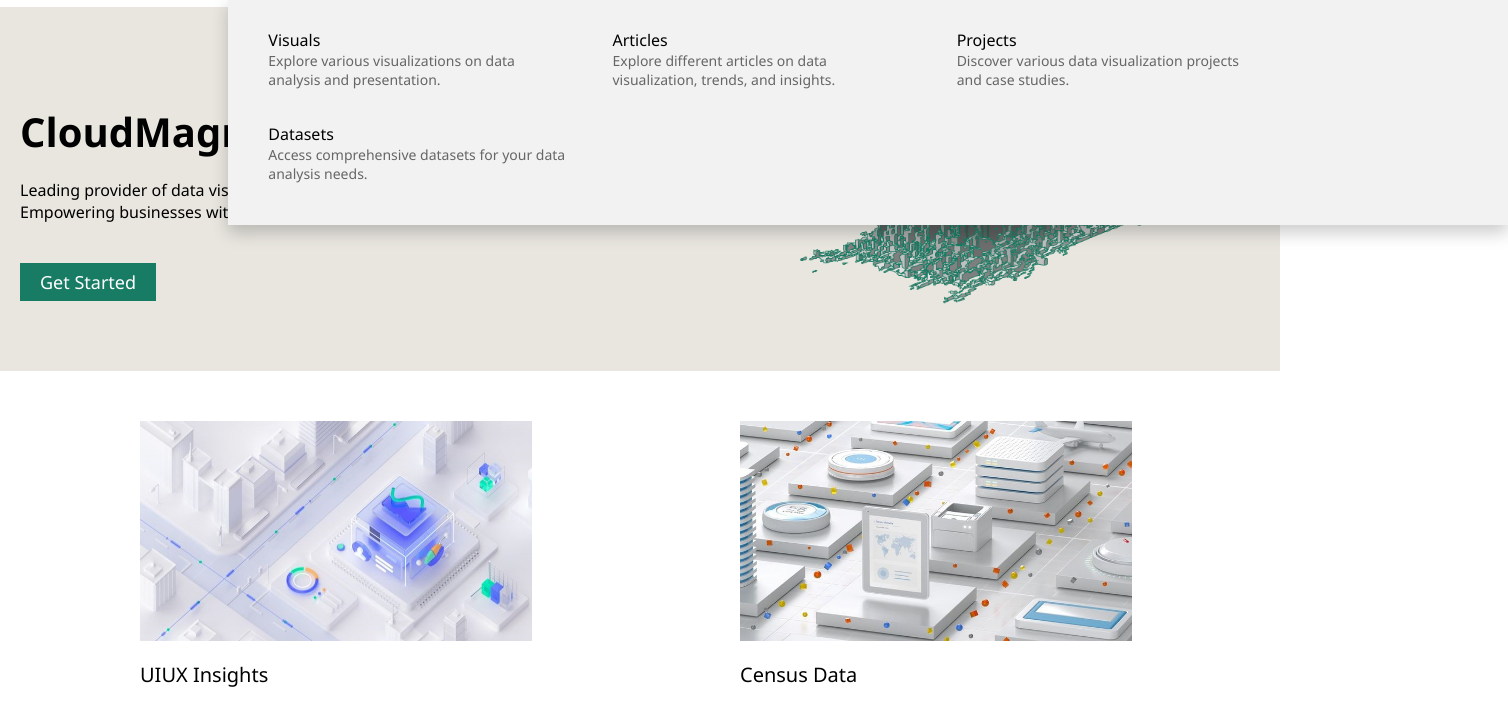
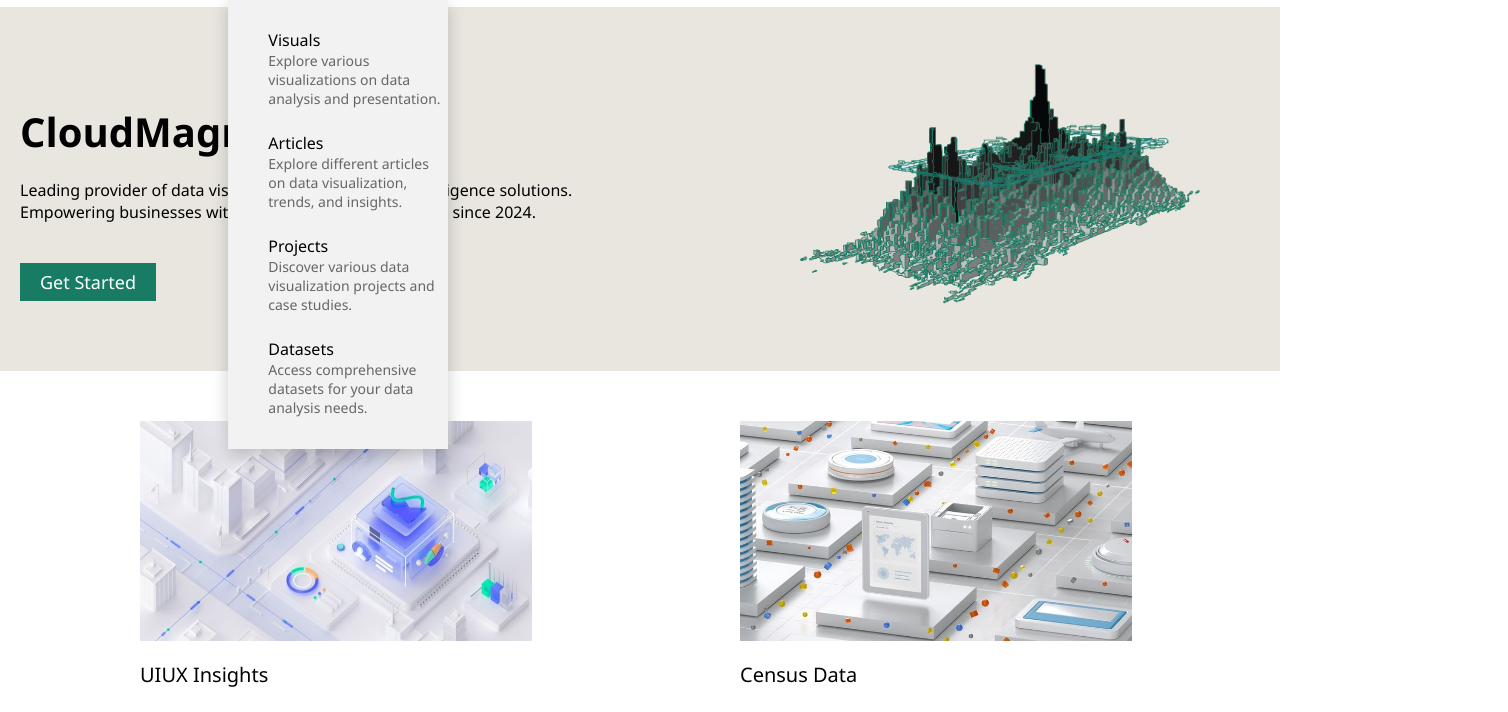
Before and after one commit to The-Chemist2049/Cloud-Magnet, a plain HTML site: page index.html in a window 1280 px wide. Both pictures are taken after a click on the button "Resources". Shown: the part 60-772 px from the top of the page, 1508 px wide, since content can reach past the window. Drawn offline with Linux system fonts and the light colour scheme.

Commit message:
Update index.html

```diff
--- a/index.html
+++ b/index.html
@@ -79,21 +79,23 @@
     background-color: #f2f2f2;
     box-shadow: 0 8px 16px rgba(0, 0, 0, 0.2);
     z-index: 1;
-            width: 100vw; /* Full width of the viewport */
-            left: 90; /* Align dropdown with the viewport */
-            padding: 20px; /* Added padding for better spacing */
+    min-width: 220px; /* Minimum width for the dropdown */
+    left: 0; /* Align dropdown with the button */
+    padding: 20px;
     box-sizing: border-box;
 }
+
 .dropdown-content a {
     color: #000000;
     padding: 12px 20px;
     text-decoration: none;
-            display: inline-block;
+    display: block; /* Display links as blocks for stacking vertically */
     font-family: Segoe UI, SegoeUI, Helvetica Neue, Helvetica, Arial, sans-serif;
     font-size: 16px;
-            width: 300px; /* Fixed width for each button */
-            height: 70px;
+    width: 100%; /* Full width of the dropdown */
+    height: auto;
 }
+
         .dropdown-content a:hover {
             background-color: #e8e6df;
         }
```
Lines whose indentation alone changed are shown as unchanged.
